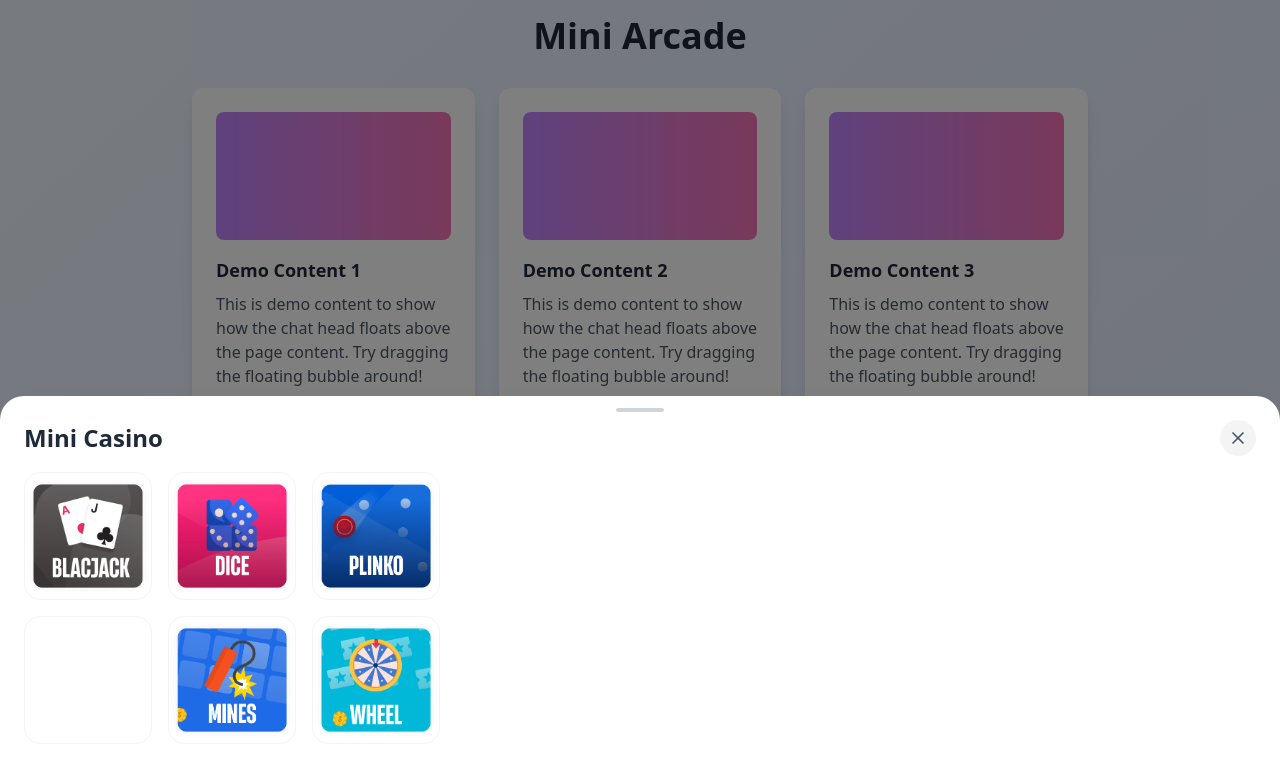
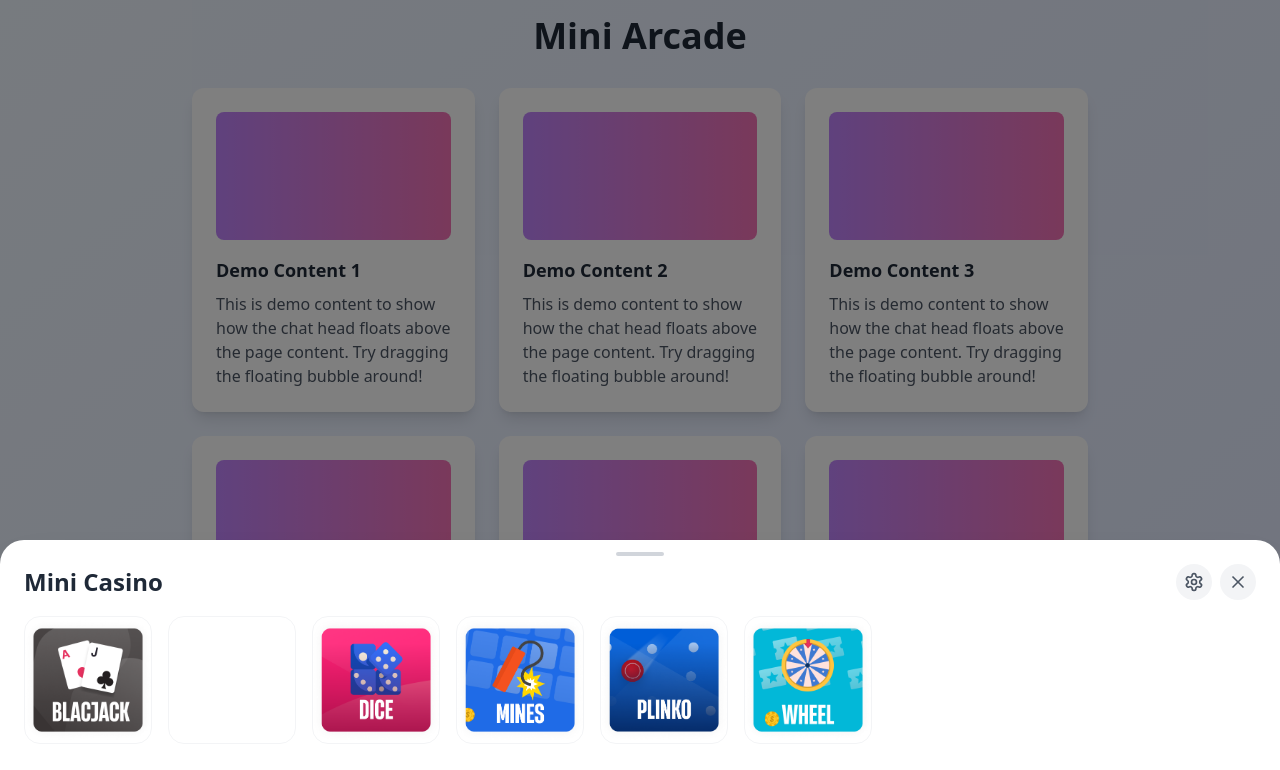
Before and after one commit to Stottiefingaz86/miniarcade, a React (Vite) app: page / in a window 1280 px wide. Both pictures are taken after a click on the element 1228 px from the left and 738 px from the top of the page. Shown: the top 770 px of the page. Built offline with nearby package versions, Linux system fonts and the light colour scheme.

Commit message:
Convert carousel to single row and add settings icon

```diff
--- a/src/components/BottomDrawer.tsx
+++ b/src/components/BottomDrawer.tsx
@@ -1,5 +1,5 @@
 import React, { useState, useRef, useEffect } from 'react'
-import { X, ArrowLeft } from 'lucide-react'
+import { X, ArrowLeft, Settings } from 'lucide-react'
 import blackjackImage from './blackjack.png'
 import blackjackCardImage from './blackjack_card.png'
 import diamondsImage from './diamonds.png'
@@ -186,6 +186,13 @@ const BottomDrawer: React.FC<BottomDrawerProps> = ({ isOpen, onClose }) => {
             <h2 className="text-2xl font-bold text-gray-800">
               Mini Casino
             </h2>
+            <div className="flex items-center gap-2">
+              <button
+                onClick={() => alert('Settings clicked!')}
+                className="p-2 rounded-full bg-gray-100 hover:bg-gray-200 transition-colors flex items-center justify-center"
+              >
+                <Settings size={20} className="text-gray-600" />
+              </button>
               <button
                 onClick={onClose}
                 className="p-2 rounded-full bg-gray-100 hover:bg-gray-200 transition-colors flex items-center justify-center"
@@ -193,20 +200,19 @@ const BottomDrawer: React.FC<BottomDrawerProps> = ({ isOpen, onClose }) => {
                 <X size={20} className="text-gray-600" />
               </button>
             </div>
+          </div>
         )}
 
         {/* Games Carousel - only show when not in blackjack mode and not minimized */}
         {!showBlackjack && !isMinimized && (
           <div className="pb-6">
-            <div className="flex gap-4 overflow-x-auto scrollbar-hide pb-2" style={{ scrollbarWidth: 'none', msOverflowStyle: 'none' }}>
-              {/* Create pairs of games for 2x2 layout */}
-              {Array.from({ length: Math.ceil(casinoGames.length / 2) }, (_, pairIndex) => (
-                <div key={pairIndex} className={`flex flex-col gap-4 flex-shrink-0 ${pairIndex === 0 ? 'ml-6' : ''} ${pairIndex === Math.ceil(casinoGames.length / 2) - 1 ? 'mr-6' : ''}`}>
-                  {casinoGames.slice(pairIndex * 2, pairIndex * 2 + 2).map((game) => {
+            <div className="flex gap-4 overflow-x-auto scrollbar-hide pb-2 px-6" style={{ scrollbarWidth: 'none', msOverflowStyle: 'none' }}>
+              {/* Single row of all games */}
+              {casinoGames.map((game) => {
                 return (
                   <button
                     key={game.id}
-                        className="relative bg-white rounded-2xl border border-gray-100 hover:border-gray-200 transition-all duration-200 hover:-translate-y-1 focus:outline-none focus:ring-2 focus:ring-blue-500 focus:ring-offset-2 group w-32 h-32 overflow-hidden"
+                    className="relative bg-white rounded-2xl border border-gray-100 hover:border-gray-200 transition-all duration-200 hover:-translate-y-1 focus:outline-none focus:ring-2 focus:ring-blue-500 focus:ring-offset-2 group w-32 h-32 overflow-hidden flex-shrink-0"
                     onClick={() => {
                       if (game.id === 'blackjack') {
                         setShowBlackjack(true)
@@ -224,8 +230,6 @@ const BottomDrawer: React.FC<BottomDrawerProps> = ({ isOpen, onClose }) => {
                   </button>
                 )
               })}
-                </div>
-              ))}
             </div>
           </div>
         )}
```
Lines whose indentation alone changed are shown as unchanged.
